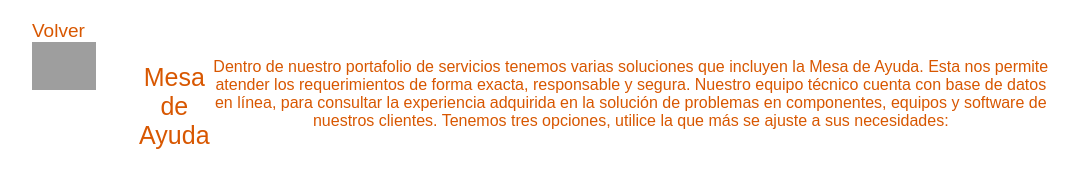
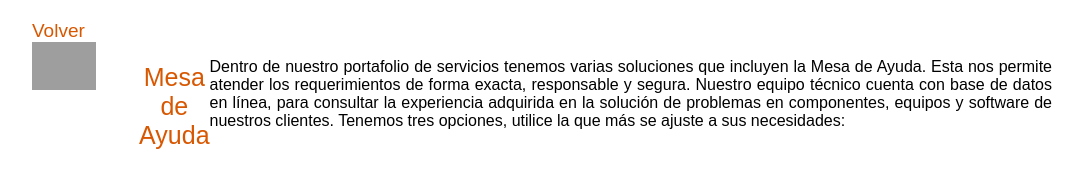
Before and after one commit to franklinlondono/Bit-Iberoamericana-Desarrollo-Web-Full-Stack, a plain HTML site: page 06/Mesa De Ayuda.html in a window 1280 px wide. Shown: the whole page, without its empty margins (58-1141 px from the left). Drawn offline with Linux system fonts and the light colour scheme; files that its build step writes are made by us from their sources; grey boxes are pictures that could not be loaded; a web font is replaced by a local one.

Commit message:
actualizacion

```diff
--- a/06/css/main.css
+++ b/06/css/main.css
@@ -258,10 +258,8 @@ padding-bottom: 80px;
     color: #d85701;
     padding-bottom: 1px;
 }
-.parrafo{
-    color: #d85701;
-    text-align: center;
-}
+
+
 
 
 .contenedorCotice {
```
Also changed, not shown: 06/index.html (+1 -1 lines).
